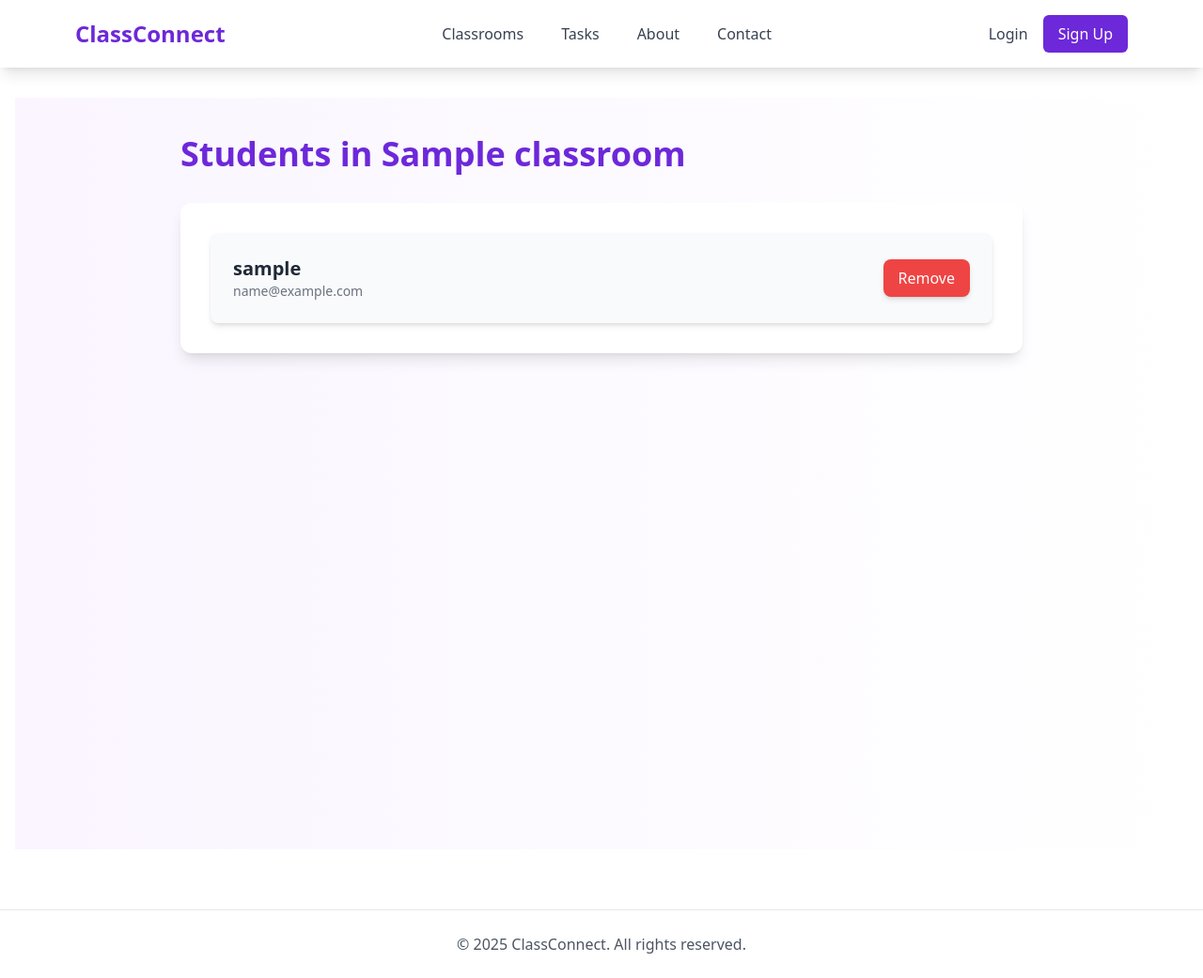
After one commit to MalikHashirShakeel/Classroom-Web-App, a Django app: page /classroom/1/students/ in a window 1280 px wide. The commit adds this page. Shown: the whole page at 94% size. Run offline with Django 5.2, Linux system fonts and the light colour scheme; a user stored in the database is signed in; tables that the repository leaves empty hold one stand-in row (values such as "Sample post"); some libraries are stand-ins or nearby versions.

Commit message:
Added the functionality to view and delete students.

```diff
--- a/classroom_web_app/classroom/templates/classroom/classroom_detail.html
+++ b/classroom_web_app/classroom/templates/classroom/classroom_detail.html
@@ -10,7 +10,7 @@
             <p class="text-gray-600">Class Code: <span class="font-mono">{{ classroom.class_code }}</span></p>
         </div>
 
-        <!-- Add Announcement/Assignment Buttons (for creator) -->
+        <!-- Add Announcement/Assignment + View Students Buttons (for creator) -->
         {% if is_creator %}
         <div class="flex space-x-4 mb-6">
             <a href="{% url 'add_announcement' classroom.id %}"
@@ -20,6 +20,10 @@
             <a href="{% url 'add_assignment' classroom.id %}"
                class="bg-custom-purple text-white px-5 py-3 rounded-lg hover:bg-purple-700 transition shadow-md">
                 + Add Assignment
+            </a>
+            <a href="{% url 'view_students' classroom.id %}"
+               class="bg-custom-purple text-white px-5 py-3 rounded-lg hover:bg-purple-700 transition shadow-md">
+                View All Students
             </a>
         </div>
         {% endif %}
--- /dev/null
+++ b/classroom_web_app/classroom/templates/classroom/view_students.html
@@ -0,0 +1,32 @@
+{% extends "base.html" %}
+{% block title %}Students in {{ classroom.name }} - ClassConnect{% endblock %}
+
+{% block content %}
+<div class="min-h-screen bg-gradient-to-r from-purple-50 to-white py-10 px-5">
+    <div class="max-w-4xl mx-auto">
+        <h1 class="text-4xl font-bold text-custom-purple mb-8">Students in {{ classroom.name }}</h1>
+
+        <div class="bg-white p-8 rounded-xl shadow-lg">
+            {% if students %}
+                <div class="space-y-4">
+                    {% for student in students %}
+                        <div class="bg-gray-50 p-6 rounded-lg shadow-md flex justify-between items-center">
+                            <div>
+                                <p class="text-xl font-bold text-gray-800">{{ student.username }}</p>
+                                <p class="text-gray-500 text-sm">{{ student.email }}</p>
+                            </div>
+                            <a href="{% url 'delete_student' classroom.id student.id %}"
+                               class="bg-red-500 text-white px-4 py-2 rounded-lg hover:bg-red-700 transition shadow-md"
+                               onclick="return confirm('Are you sure you want to remove this student? This will delete all their data (comments, submissions, etc.).');">
+                                Remove
+                            </a>
+                        </div>
+                    {% endfor %}
+                </div>
+            {% else %}
+                <p class="text-gray-500">No students enrolled yet.</p>
+            {% endif %}
+        </div>
+    </div>
+</div>
+{% endblock %}
--- a/classroom_web_app/classroom/urls.py
+++ b/classroom_web_app/classroom/urls.py
@@ -20,4 +20,6 @@ urlpatterns = [
     path('assignment/<int:assignment_id>/submissions/', views.view_submissions, name='view_submissions'),
     path('<str:object_type>/<int:object_id>/comments/', views.view_comments, name='view_comments'),  # View comments
     path('comment/<int:comment_id>/reply/', views.add_reply, name='add_reply'),  # Add reply
+    path('<int:classroom_id>/students/', views.view_students, name='view_students'),  # View all students
+    path('<int:classroom_id>/students/<int:student_id>/delete/', views.delete_student, name='delete_student'),  # Delete student
 ]
--- a/classroom_web_app/classroom/views.py
+++ b/classroom_web_app/classroom/views.py
@@ -335,3 +335,41 @@ def add_reply(request, comment_id):
         elif parent_comment.assignment:
             return redirect('view_comments', object_type='assignment', object_id=parent_comment.assignment.id)
     return redirect('classroom_list')
+
+#------------------------------------------------------------
+
+@login_required
+def view_students(request, classroom_id):
+    """View to display all students enrolled in a classroom."""
+    classroom = get_object_or_404(Classroom, id=classroom_id)
+    if classroom.created_by != request.user:
+        return redirect('classroom_detail', classroom_id=classroom.id)
+
+    # Get all students enrolled in the classroom
+    enrollments = Enrollment.objects.filter(classroom=classroom)
+    students = [enrollment.student for enrollment in enrollments]
+
+    context = {
+        'classroom': classroom,
+        'students': students,
+    }
+    return render(request, 'classroom/view_students.html', context)
+
+#------------------------------------------------------------
+
+@login_required
+def delete_student(request, classroom_id, student_id):
+    """View to delete a student from the classroom and all their related data."""
+    classroom = get_object_or_404(Classroom, id=classroom_id)
+    if classroom.created_by != request.user:
+        return redirect('classroom_detail', classroom_id=classroom.id)
+
+    student = get_object_or_404(User, id=student_id)
+
+    # Delete all related data for the student in this classroom
+    Enrollment.objects.filter(classroom=classroom, student=student).delete()  # Remove enrollment
+    Comment.objects.filter(created_by=student, announcement__classroom=classroom).delete()  # Delete comments on announcements
+    Comment.objects.filter(created_by=student, assignment__classroom=classroom).delete()  # Delete comments on assignments
+    Submission.objects.filter(student=student, assignment__classroom=classroom).delete()  # Delete assignment submissions
+
+    return redirect('view_students', classroom_id=classroom.id)
```
